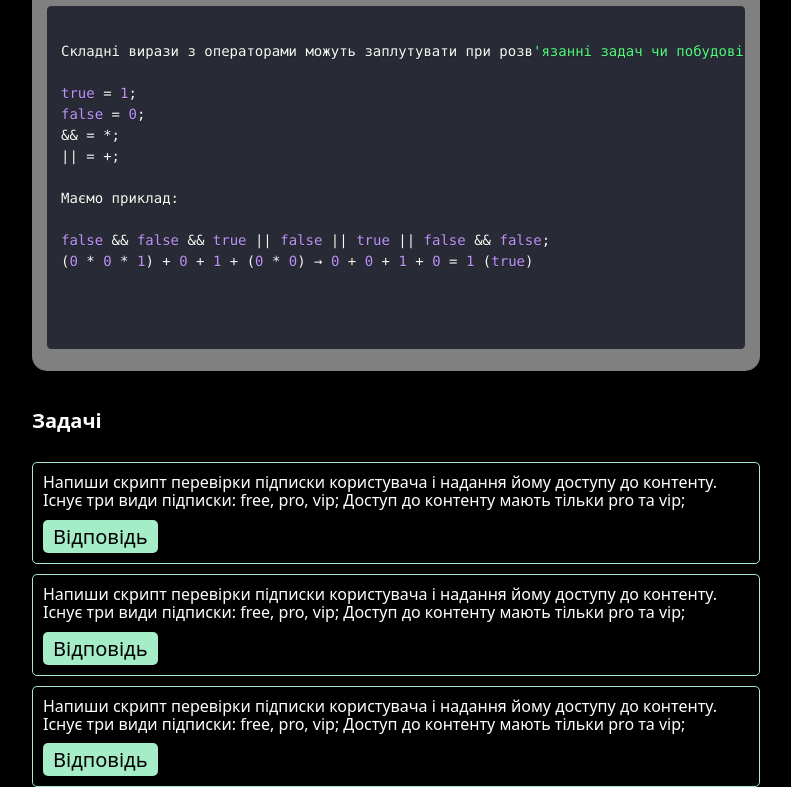
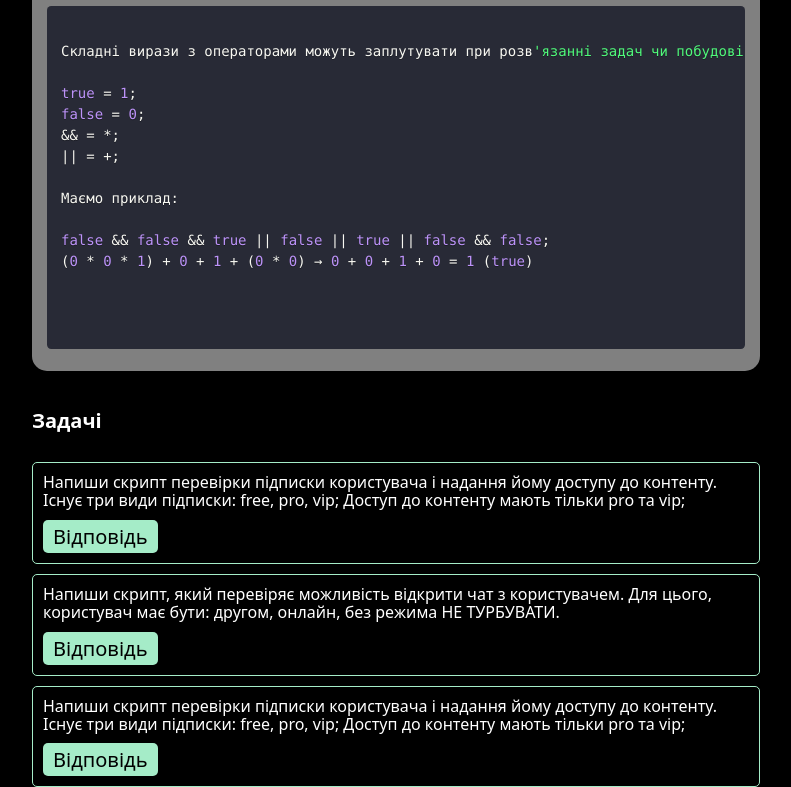
Before and after one commit to Elijah-Vakulenko/web-dev-training, a React (Vite) app: page /operators in a window 1280 px wide. Shown: the part 2094-2881 px from the top of the page, without its empty margins (244-1035 px from the left). Built offline with nearby package versions, Linux system fonts and the light colour scheme.

Commit message:
Update Operators.tsx

```diff
--- a/src/pages/Operators/Operators.tsx
+++ b/src/pages/Operators/Operators.tsx
@@ -135,16 +135,15 @@ const Operators: React.FC = () => {
           `}>
           </Task>
           <Task
-            problem='Напиши скрипт перевірки підписки користувача
-            і надання йому доступу до контенту.
-            Існує три види підписки: free, pro, vip;
-            Доступ до контенту мають тільки pro  та vip;'
+            problem='Напиши скрипт, який перевіряє можливість відкрити чат з користувачем. Для цього, користувач має бути: другом, онлайн, без режима НЕ ТУРБУВАТИ.'
             solution={`
-            const sub = 'free';
-            if(sub === 'pro' || sub === 'vip'){
-              console.log('Have fun!')
-            } else {
-              You don't have a permission!')}
+            const isOnline = true;
+            const isFriend = true;
+            const isDnd = true;
+
+            const canOpenChat = isOnline && isFriend && !isDnd;
+            console.log('Можна відкрити чат', canOpenChat) //← true
+
           `}>
           </Task>
           <Task
```
